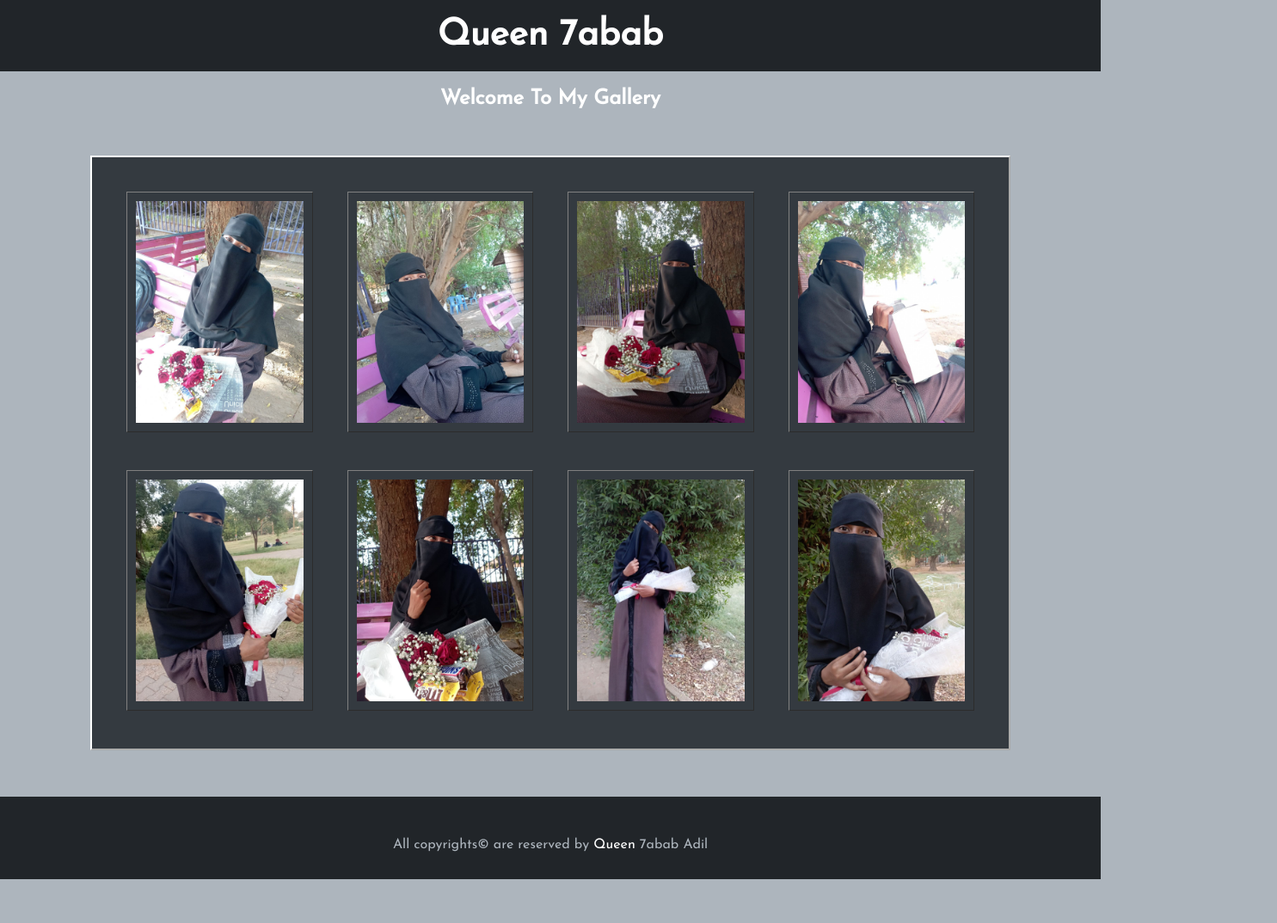
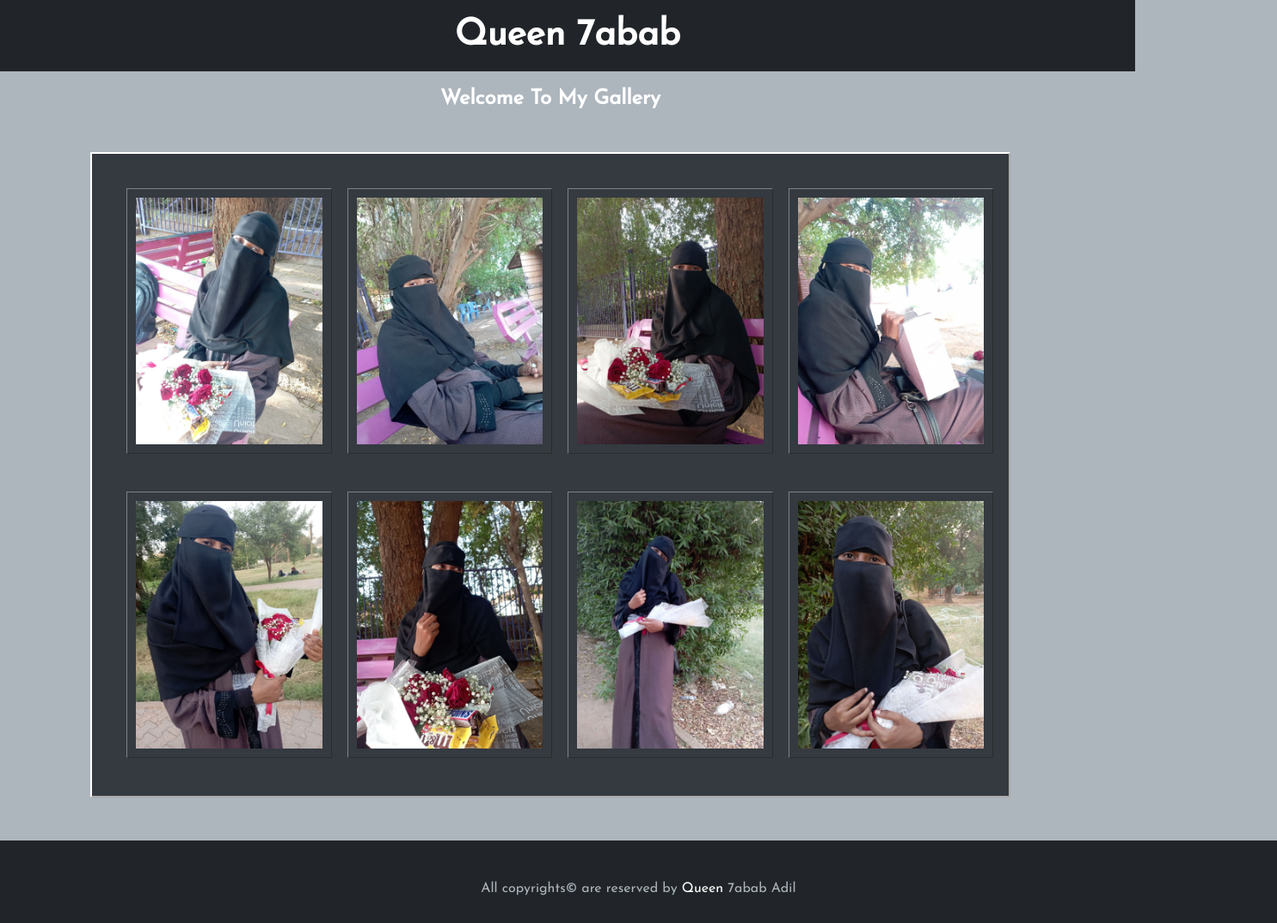
Before and after one commit to Alphatih/gallery, a plain HTML site: page index.html in a window 1280 px wide. Shown: the whole page at 86% size, 1485 px wide, since content can reach past the window. Before the commit the page ends 1023 px from the top, so only its background shows below. Drawn offline with Linux system fonts and the light colour scheme.

Commit message:
Edited h1 & footer width to 100%

```diff
--- a/style.css
+++ b/style.css
@@ -9,10 +9,9 @@
 }
 
 * {
-
     margin: 0px;
     padding: 0px;
-    box-sizing: border-box;
+    box-sizing: flex;
 }
 
 html {
@@ -37,6 +36,7 @@ a img {
 }
 
 h1 {
+    width: 100%;
     padding: 20px;
     font-size: 2.65rem;
     margin-bottom: 20px;
@@ -81,6 +81,7 @@ h2 {
 ================================================================*/
 
 footer {
+    width: 100%;
     padding: 2rem var(--padding);
     background-color: var(--bgColor);
 }
```
